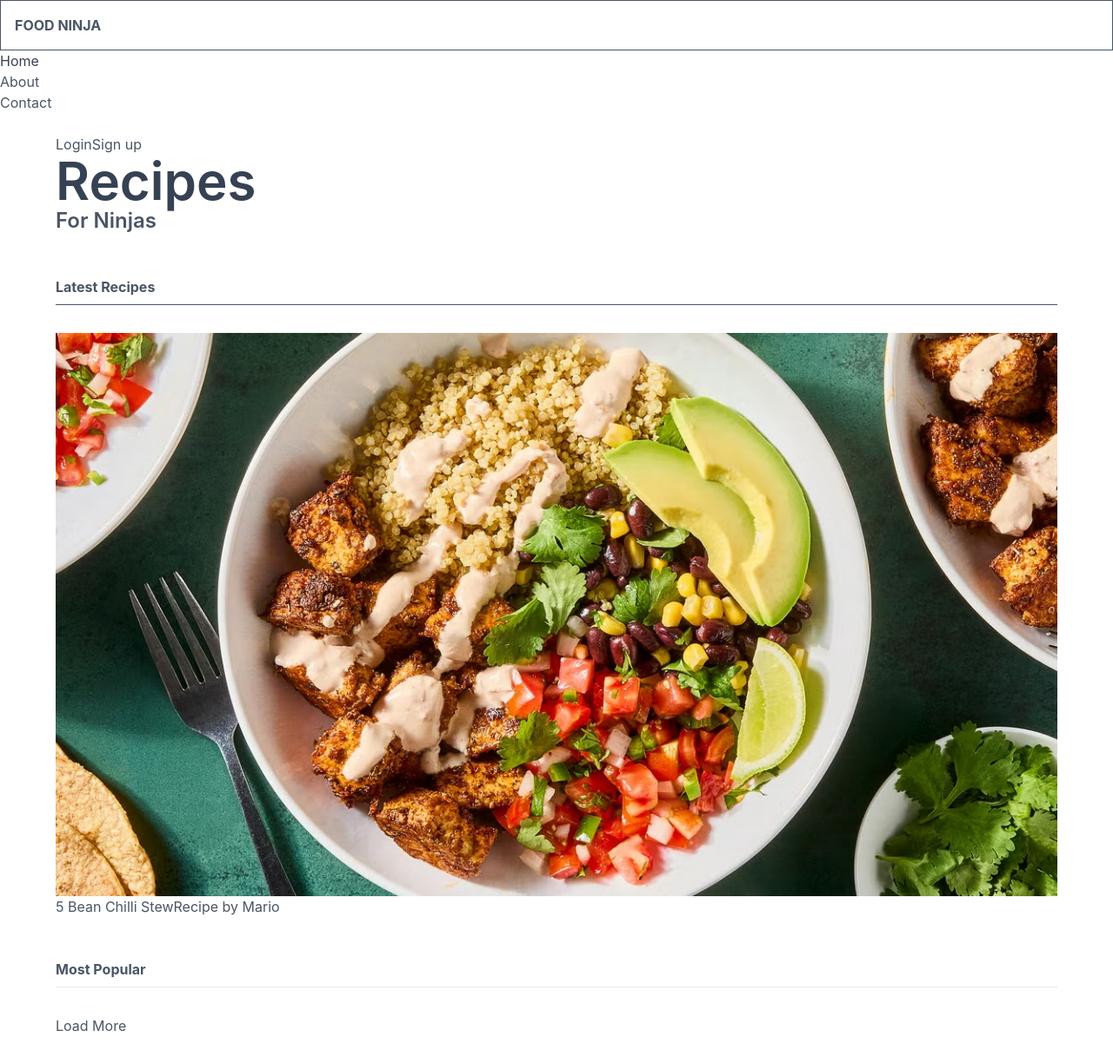
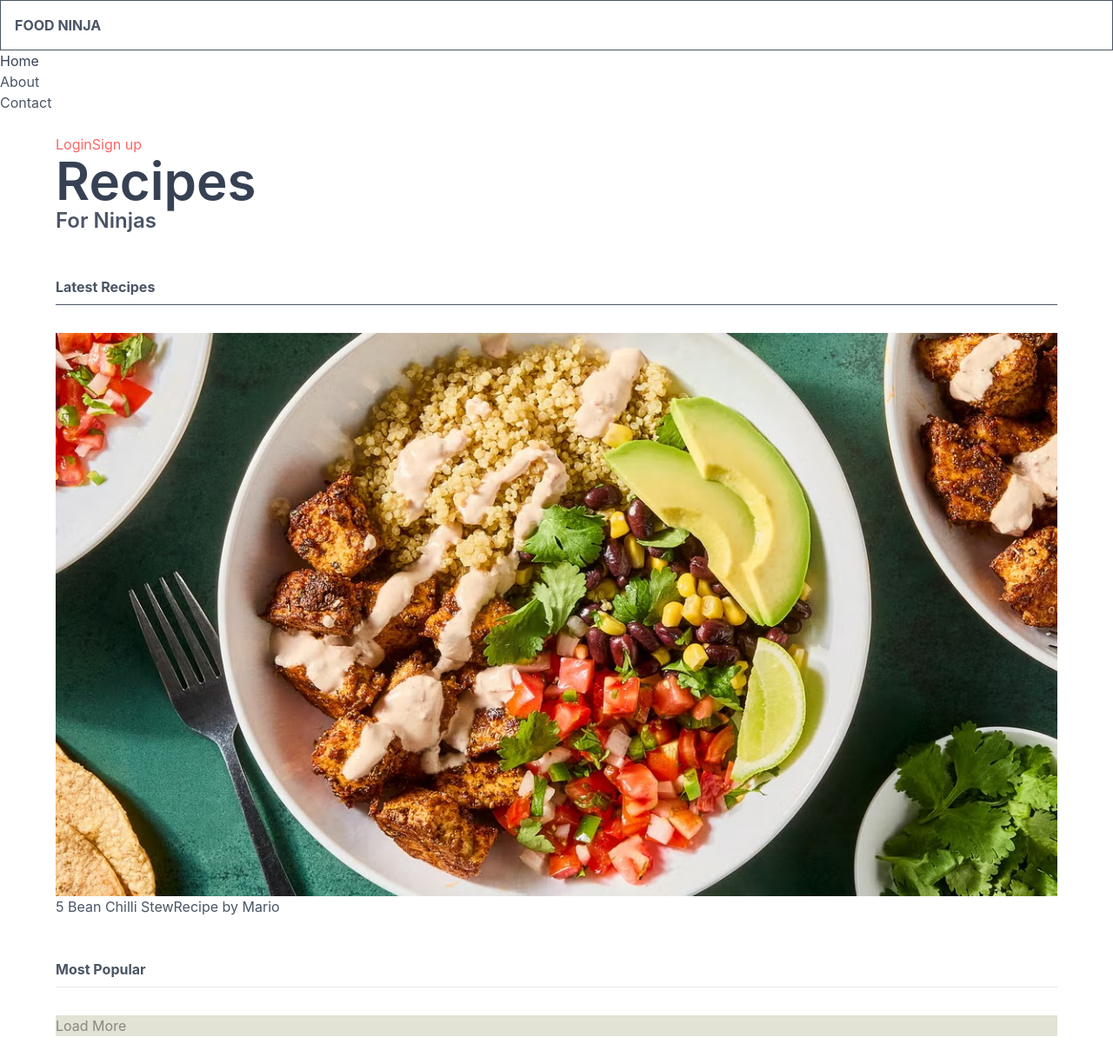
Before and after one commit to BwisterNova/recipes-ninjas, a React (Vite) app: page / in a window 1280 px wide. Shown: the whole page at 87% size. Built offline with nearby package versions, Linux system fonts and the light colour scheme.

Commit message:
added fonts

```diff
--- a/src/components/ninjaRecipes.jsx
+++ b/src/components/ninjaRecipes.jsx
@@ -2,7 +2,7 @@ import imgOne from "../assets/tofu.jpeg";
 
 export default function NinjaRecipes() {
   return (
-    <div className="text-gray-600">
+    <div className="text-gray-600 font-body">
       <div>
         <nav>
           <div>
@@ -32,8 +32,12 @@ export default function NinjaRecipes() {
 
       <main className="px-16 py-6">
         <div>
-          <a href="">Login</a>
-          <a href="">Sign up</a>
+          <a href="" className="text-primary">
+            Login
+          </a>
+          <a href="" className="text-primary">
+            Sign up
+          </a>
         </div>
         <header>
           <h2 className="text-gray-700 text-6xl font-semibold">Recipes</h2>
@@ -62,7 +66,7 @@ export default function NinjaRecipes() {
           <div className="mt-8">{/* cards */}</div>
 
           <div>
-            <div>Load More</div>
+            <div className="bg-secondary-100 text-secondary-200">Load More</div>
           </div>
         </div>
       </main>
--- a/src/index.css
+++ b/src/index.css
@@ -1 +1,10 @@
+@import url("https://fonts.googleapis.com/css2?family=Nunito:ital,wght@0,200..1000;1,200..1000&display=swap");
 @import "tailwindcss";
+
+@theme {
+  --color-primary: #ff6363;
+  --color-secondary-100: #e2e2d5;
+  --color-secondary-200: #888883;
+  --color-accent: #45b7d1;
+  --font-family-body: "Nunito", sans-serif;
+}
--- a/tailwind.config.js
+++ /dev/null
@@ -1,20 +0,0 @@
-/** @type {import('tailwindcss').Config} */
-export default {
-  content: ["./index.html", "./src/**/*.{js,jsx,ts,tsx}"],
-  theme: {
-    extend: {
-      colors: {
-        primary: "#ff6363",
-        secondary: {
-          100: "#e2e205",
-          200: "#888883",
-        },
-        accent: "#45b7d1",
-      },
-      fontFamily: {
-        sans: ["Inter", "system-ui", "sans-serif"],
-      },
-    },
-  },
-  plugins: [],
-};
```
